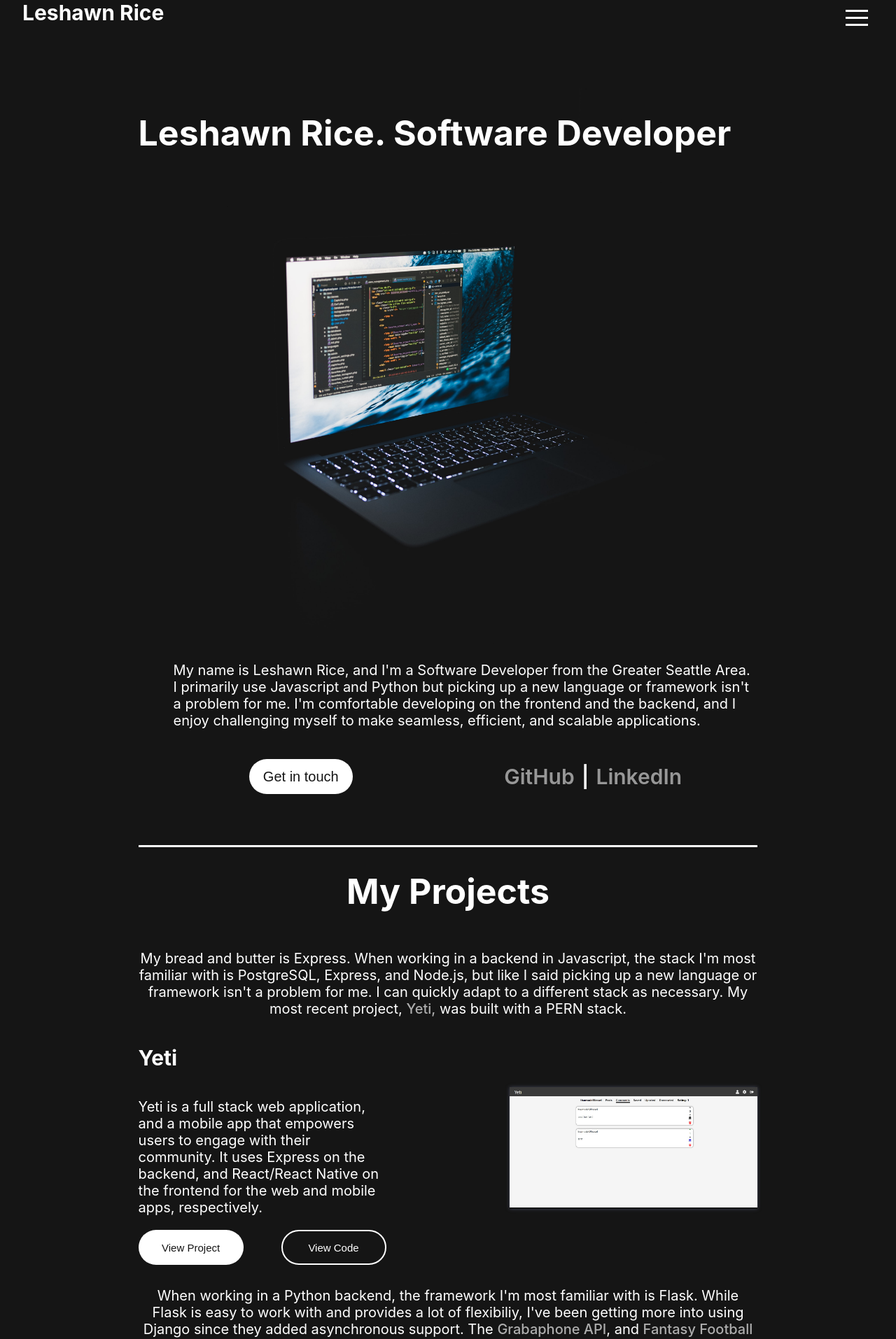
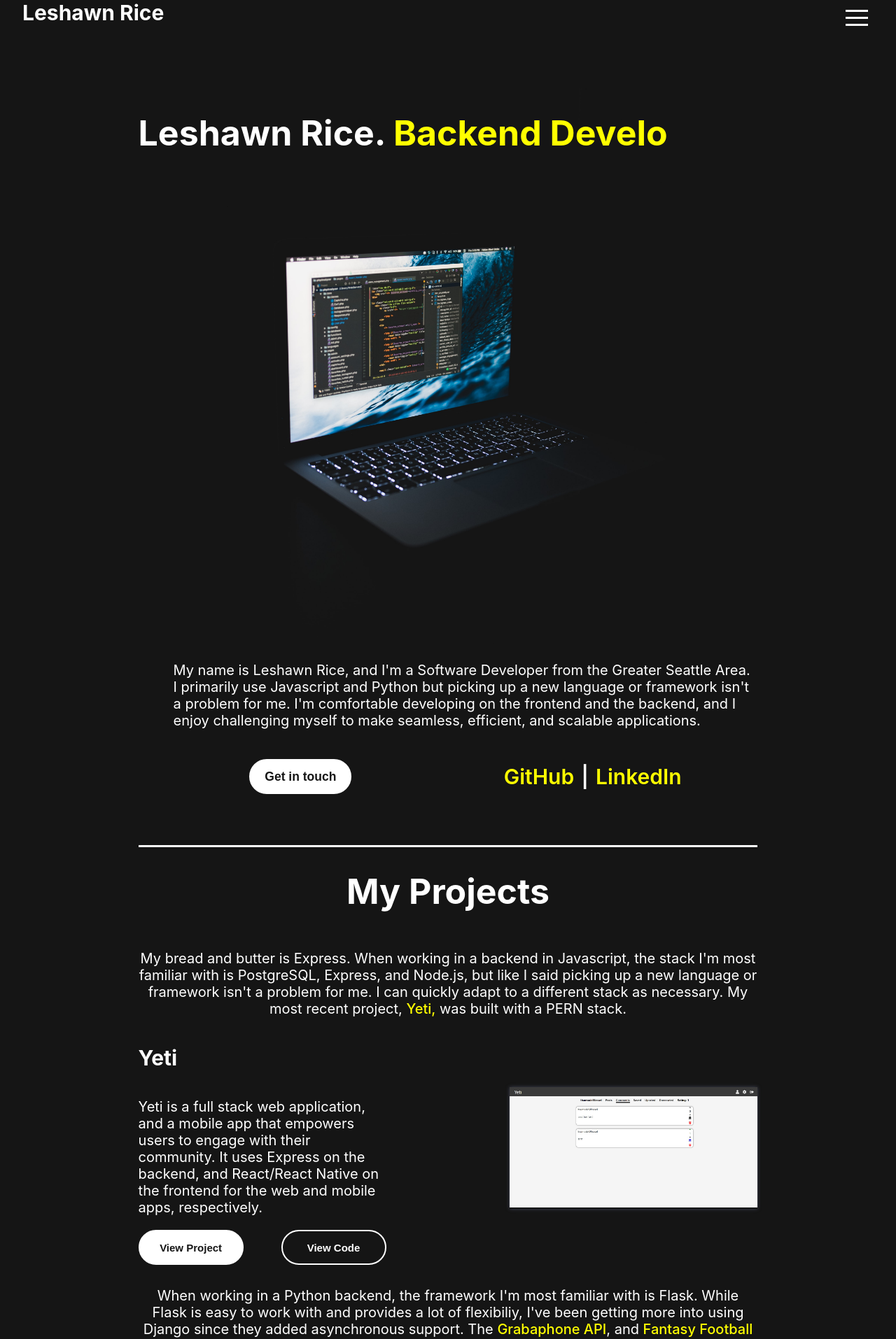
Before and after one commit to leshawn-rice/leshawn-rice.github.io, a React (Create React App) app: page / in a window 1280 px wide. Shown: the top 1914 px of the page at 70% size. Built offline with nearby package versions, Linux system fonts and the light colour scheme.

Commit message:
changed theme

```diff
--- a/src/components/About.js
+++ b/src/components/About.js
@@ -8,37 +8,39 @@ const About = ({ handleLink }) => {
   }
 
   useEffect(() => {
-    const txt = 'Software Developer';
-    let i = 0;
-    // Duration in ms
-    let speed = 200;
-    let newText = document.querySelector('.About-Header').innerText + ' ';
+    const texts = ['Backend Developer.', 'Frontend Developer.', 'DevOps Developer.', 'Software Developer.'];
+    const speed = 200;
+    const pause = 2000; // <--- the longer delay between text direction changes
 
-    function typeWriter() {
-      if (i < txt.length) {
-        let header = document.querySelector('.About-Header')
-        newText += txt.charAt(i);
-        header.innerText = newText;
-        i++;
-        setTimeout(typeWriter, speed);
+    function typeWriter(i = 0, index = 1, direction = 1) {
+      let displayed = texts[i].slice(0, index);
+      document.querySelector('.About-Header-Span').textContent = displayed;
+
+      if (displayed.length >= texts[i].length) { // start removing after pause
+        setTimeout(() => typeWriter(i, index - 1, -1), pause);
+      } else if (displayed.length === 0) { // go to next text after pause
+        setTimeout(() => typeWriter((i + 1) % texts.length), pause);
+      } else { // continue in the current direction
+        setTimeout(() => typeWriter(i, index + direction, direction), speed);
       }
     }
 
-    const intervalToClear = setInterval(() => {
+    const typeInterval = setInterval(() => {
       const el = document.querySelector('.About-Header');
       el.classList.toggle('has-border');
     }, 750);
 
     typeWriter();
 
-    return () => { clearInterval(intervalToClear) };
+    return () => { clearInterval(typeInterval) };
+
 
   }, []);
 
   return (
     <div className="About" id="about">
       <div className="About-BG">
-        <h1 className="About-Header">Leshawn Rice. </h1>
+        <h1 className="About-Header">Leshawn Rice. <span className="About-Header-Span"></span></h1>
 
       </div>
       <div className="About-Content">
--- a/src/styles/About.css
+++ b/src/styles/About.css
@@ -33,6 +33,10 @@
   width: fit-content;
 }
 
+.About-Header-Span {
+  color: yellow;
+}
+
 .has-border {
   border-right: 5px solid white;
 }
@@ -58,17 +62,23 @@
   display: flex;
   align-items: center;
   width: fit-content;
-  height: 5rem;
-  padding: 2rem;
-  background-color: white;
+  height: fit-content;
+  padding: 1.25rem 2rem;
+  border: 2px solid white;
   color: rgb(21,21,21);
+  background: linear-gradient(to right, yellow 50%, white 50%);
+  background-size: 200% 100%;
+  background-position: right bottom;
+  transition: all .5s ease-out;
+  font-weight: 600;
+  font-size: 1.75rem;
   cursor: pointer;
-  font-weight: 400;
-  font-size: 2rem;
 }
 
 .About-Contact:hover {
-  box-shadow: 0 0 0.8rem white;
+  border: 2px solid rgb(21,21,21);
+  background-position: left bottom;
+  color: rgb(21,21,21);
 }
 
 .About-Contact:active {
@@ -86,7 +96,7 @@
 }
 
 .About-Link {
-  color: rgb(151, 151, 151);
+  color: yellow;
   cursor: pointer;
   margin: 0;
   padding: 0;
--- a/src/styles/ProjectFooter.css
+++ b/src/styles/ProjectFooter.css
@@ -6,7 +6,6 @@
 }
 
 .Project-Btn {
-  background: none;
   outline: none;
   width: 15rem;
   height: 5rem;
@@ -14,25 +13,43 @@
   border-radius: 5rem;
   cursor: pointer;
   font-size: 1.5rem;
+  font-weight: 600;
 }
 
 .Project-Btn.Project-Link {
+  border: 2px solid white;
   background-color: white;
   color: rgb(21,21,21);
+  background: linear-gradient(to right, yellow 50%, white 50%);
+  background-size: 200% 100%;
+  background-position: right bottom;
+  transition: all .5s ease-out;
 }
 
 .Project-Btn.Project-Source {
   border: 2px solid white;
-  color: white
+  color: white;
+  background: linear-gradient(to right, yellow 50%, rgb(21,21,21) 50%);
+  background-size: 200% 100%;
+  background-position: right bottom;
+  transition: all .5s ease-out;
 }
 
-.Project-Btn:hover {
-  box-shadow: 0 0 0.8rem rgb(153, 146, 146);
+.Project-Btn.Project-Source:hover {
+  border: 2px solid rgb(21,21,21);
+  background-position: left bottom;
+  color: rgb(21,21,21);
+}
+
+.Project-Btn.Project-Btn.Project-Link:hover {
+  border: 2px solid rgb(21,21,21);
+  background-position: left bottom;
+  color: rgb(21,21,21);
 }
 
 .Project-Btn.Project-Source:active {
-  background-color: white;
-  color: rgb(21,21,21);
+  background-color:  rgb(21,21,21);
+  color: white;
 }
 
 .Project-Btn.Project-Link:active {
--- a/src/styles/Projects.css
+++ b/src/styles/Projects.css
@@ -18,7 +18,7 @@
 }
 
 .Projects-Link {
-  color: rgb(173, 173, 173);
+  color: yellow;
   cursor: pointer;
   margin: 0;
   padding: 0;
@@ -26,7 +26,7 @@
 }
 
 .Projects-Link:hover {
-  color: rgb(255, 255, 255);
+  color: white;
 }
 
 .Projects-Content {
```
